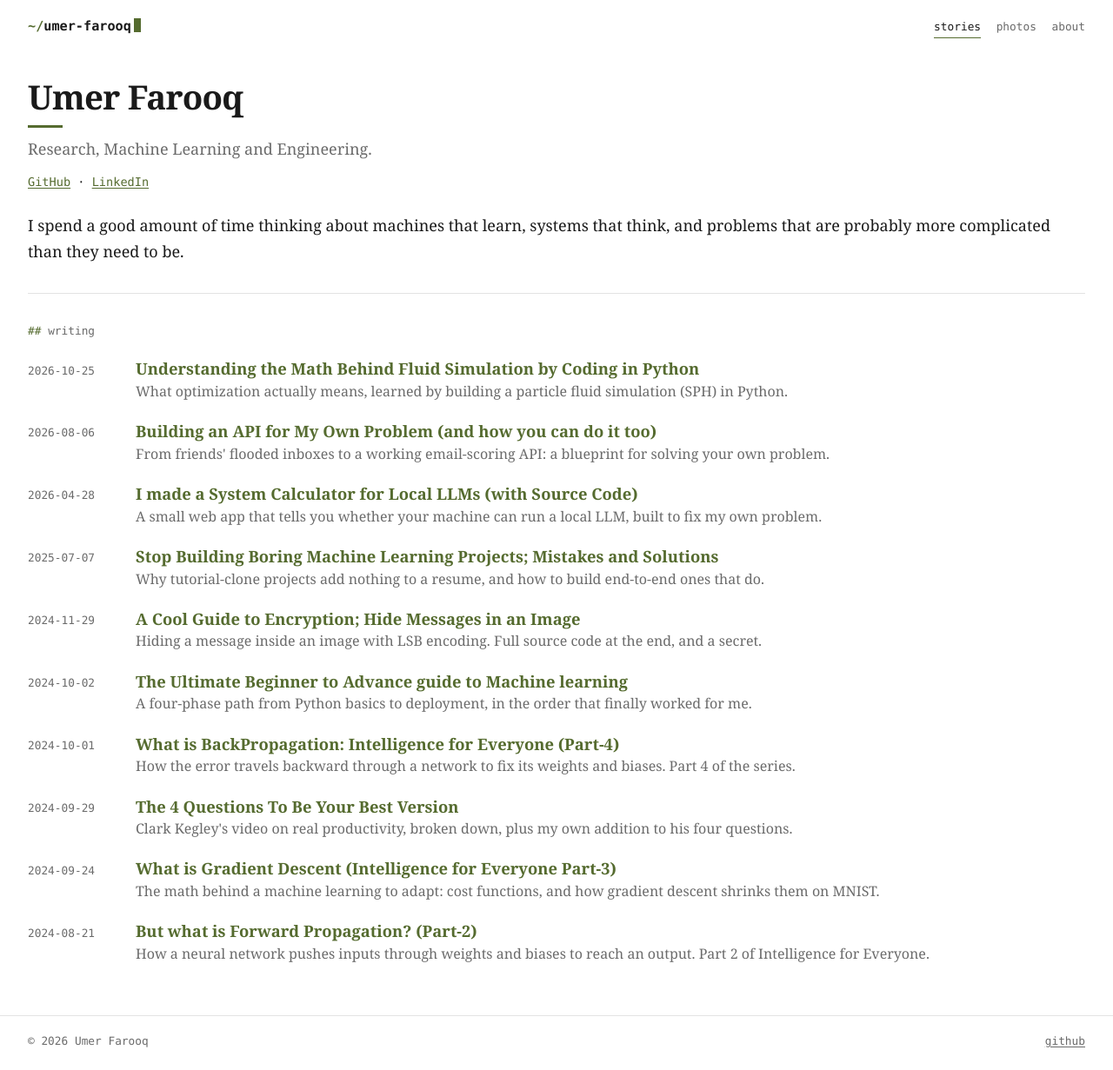
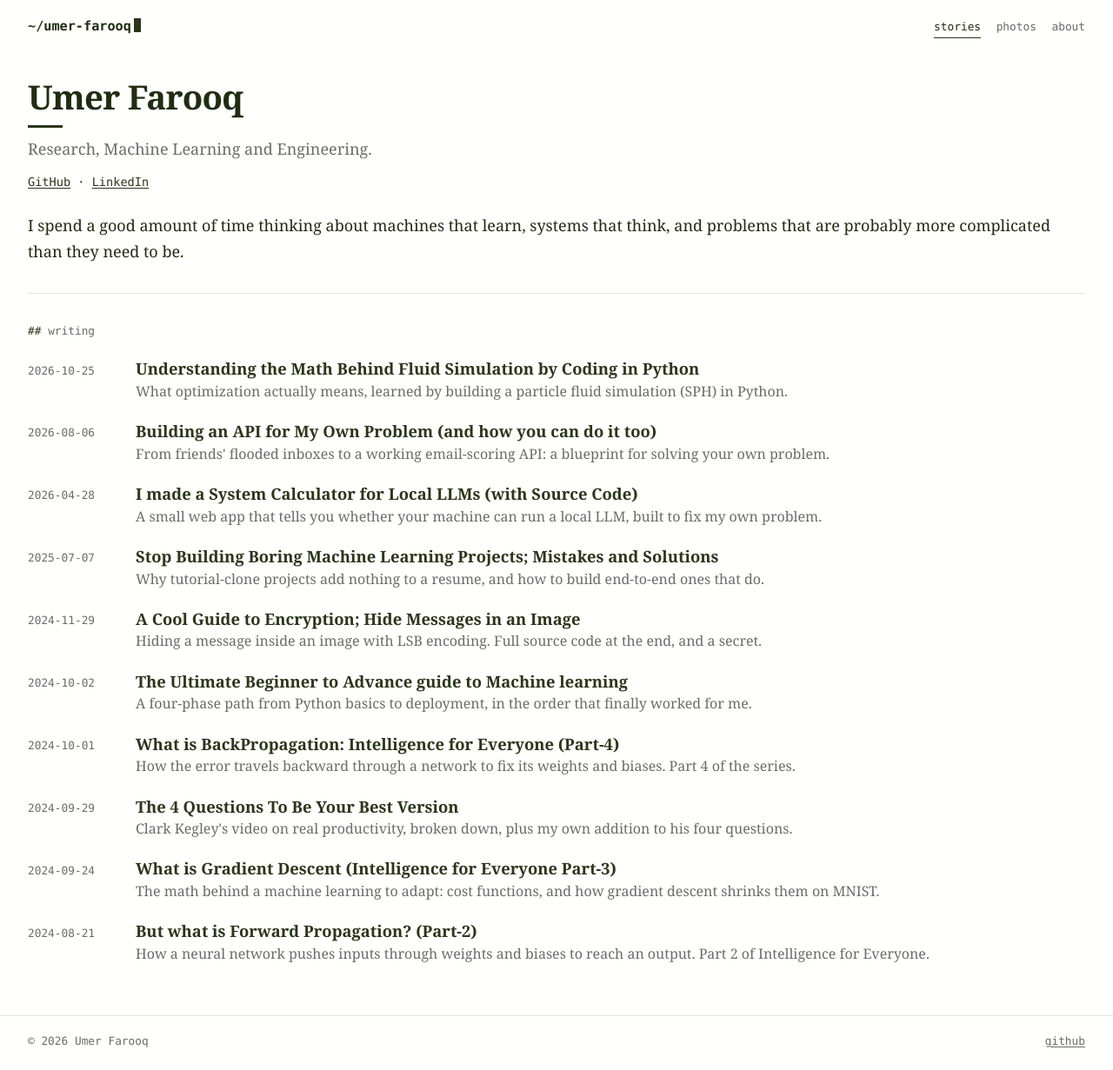
Before and after one commit to umer-farooq230/umer-farooq230.github.io, a Jekyll site: the page built from index.markdown, in a window 1280 px wide. Shown: the whole page at 87% size. Built offline with Jekyll 4.4.1, drawn with Linux system fonts in a browser that asks for light colours.

Commit message:
Update site.css

```diff
--- a/assets/css/site.css
+++ b/assets/css/site.css
@@ -38,30 +38,17 @@
   --photo-gap: 0.4rem;           /* space between pictures (0 = none) */
 
   /* ---- Colors: white page, near-black text, one olive green ---- */
-  --paper:        #ffffff;
+  --paper:        #fffffe;
   --paper-raised: #f4f4f4;
-  --ink:          #1a1a1a;
+  --ink:          #212c11;
   --muted:        #6b6b6b;
   --rule:         #e3e3e3;
-  --olive:        #556b2f;       /* links, small accents */
+  --olive:        #2b3619;       /* links, small accents */
   --olive-deep:   #3f5022;       /* link hover */
   --code-bg:      #16181a;
   --code-ink:     #d7dae0;
 }
 
-/* Colors: dark. Same names, new values. Delete this block to stay light always. */
-@media (prefers-color-scheme: dark) {
-  :root {
-    --paper:        #0e0e0e;
-    --paper-raised: #181818;
-    --ink:          #e8e8e8;
-    --muted:        #8f8f8f;
-    --rule:         #2a2a2a;
-    --olive:        #a9bf78;
-    --olive-deep:   #c6d99b;
-    --code-bg:      #060606;
-  }
-}
 
 
 /* ==========================================================================
```
